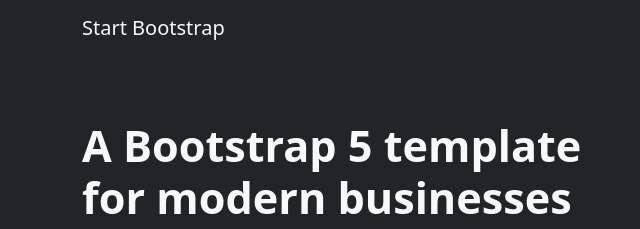
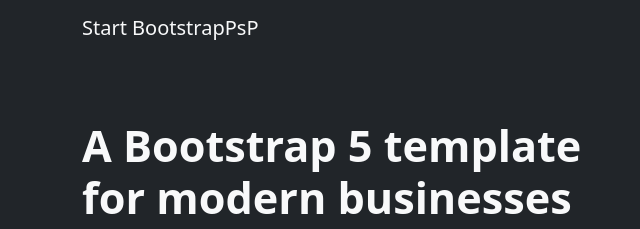
Before and after one commit to mahmut21989/MAHMUT-BOOT, a plain HTML site: page index.html in a window 1280 px wide. Shown: the top 229 px of the page, 0-640 px from the left. Drawn offline with nearby package versions, Linux system fonts and the light colour scheme.

Commit message:
Update index.html
Deneme

```diff
--- a/index.html
+++ b/index.html
@@ -16,7 +16,7 @@
     <section class="start-navbar text-light">
       <nav class="navbar  navbar-expand-lg  ">
         <div class="container">
-          <a class="navbar-brand text-light" href="#">Start Bootstrap</a>
+          <a class="navbar-brand text-light" href="#">Start BootstrapPsP</a>
           <button
             class="navbar-toggler bg-white"
             type="button"
```
